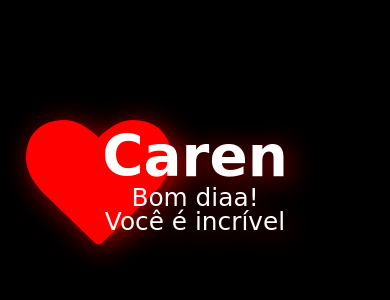
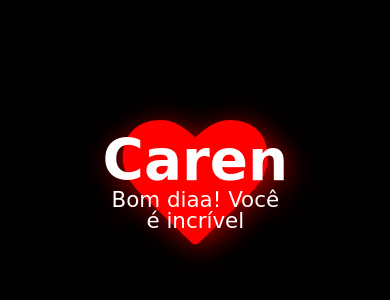
Before and after one commit to ricardond/Bom-Dia, a plain HTML site: page index.html in a window 390 px wide. Shown: the part 240-540 px from the top of the page. Drawn offline with Linux system fonts and the light colour scheme; a web font is replaced by a local one.

Commit message:
Update style.css

```diff
--- a/style.css
+++ b/style.css
@@ -46,8 +46,11 @@ body {
 
 }
 
-@media only screen and (max-width: 600px) {
-  .container{
-      width: 300px;
+@media (max-width: 600px) {
+  .container .contenido h1{
+      fonte-size: 30px;
   }
+    .container .contenido p {
+    font-size: 19px;
 }
+}
```
